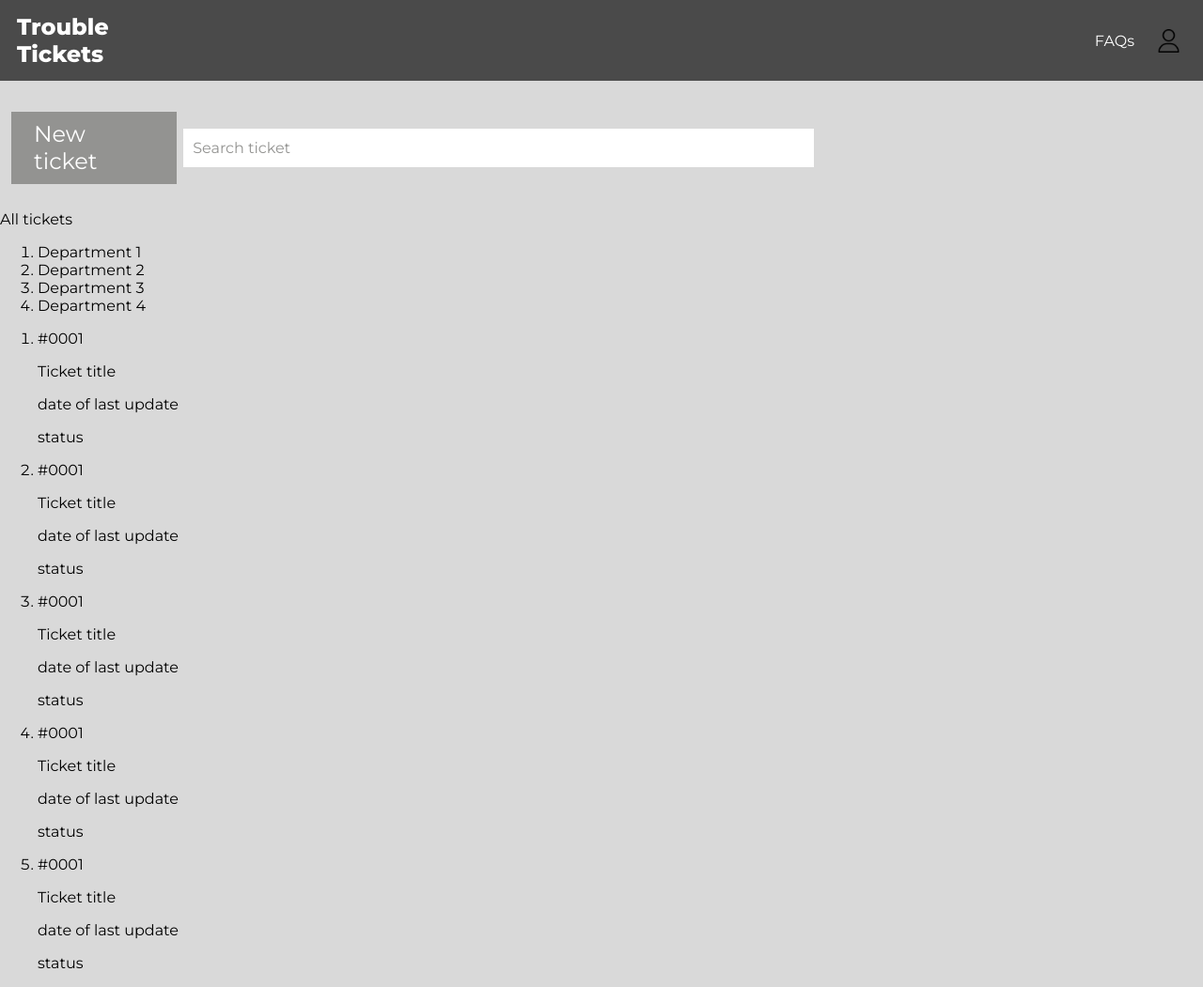
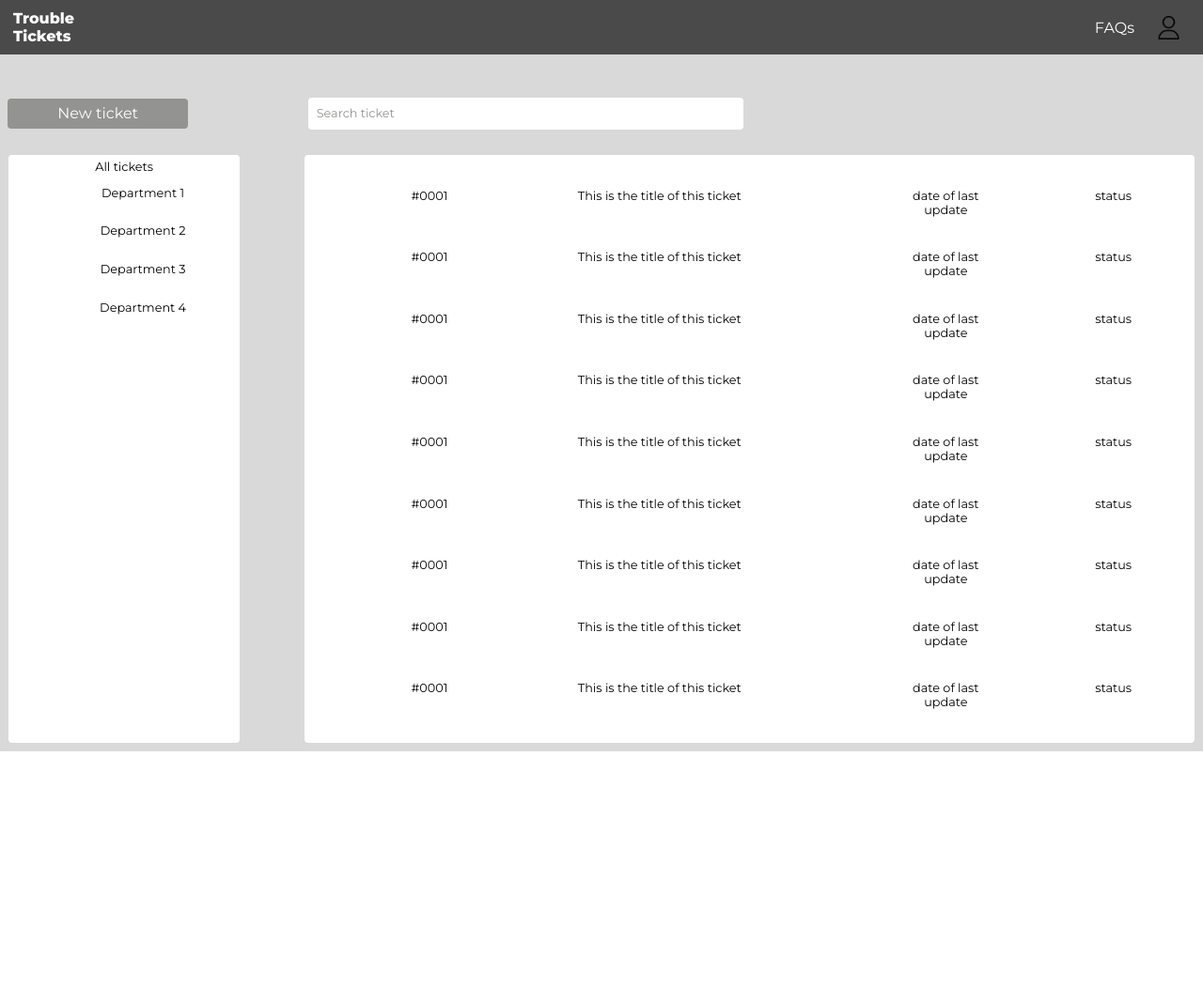
Before and after one commit to coutinho21/ltw_proj, a PHP site: page /homepage_client.html in a window 1280 px wide. Shown: the whole page at 94% size. After the commit the page ends 800 px from the top, so only its background shows below. Run offline with PHP 8.4, Linux system fonts and the light colour scheme.

Commit message:
homepage_client css almost done. cannot figure out how to place those blank spaces between tickets

```diff
--- a/css/homepage_client_style.css
+++ b/css/homepage_client_style.css
@@ -27,7 +27,7 @@ body > header {
 }
 
 body > header > a {
-    font-size: 1.5em;
+    font-size: 1em;
     font-weight: 900;
     color: #FFFFFF;
     text-decoration: none;
@@ -57,12 +57,13 @@ body > header > img {
     grid-row: 2 / 3;
 
     display: grid;
-    grid-template-columns: 1fr 5fr;
+    grid-template-columns: 1fr 4fr;
     grid-template-rows: 1fr;
 
-    margin-top: 1em;
-    padding: .6em .3em .3em .3em;
+    margin-top: .5em;
+    padding: .2em;
     align-items: center;
+    /* justify-items: center; */
 }
 
 .add-and-search > h2 {
@@ -70,27 +71,34 @@ body > header > img {
 
     color: #FFFFFF;
     background-color: #939391;
-    font-size: 1.5em;
+    font-size: 1em;
     font-weight: lighter;
     margin: .3em;
     padding: .4em 1em;
-    width: auto;
-    justify-self: start;
-    justify-content: center;
+    width: 70%;
+    text-align: center;
+    text-justify: center;
     border-style: none;
+    border-radius: 4px;
+}
+.add-and-search > h2:hover {
+    background-color: #b7b7b7;
 }
 
 .add-and-search > input {
     grid-column: 2 / -1;
 
-    font-size: 1em;
+    font-size: .8em;
     font-weight: lighter;
+    margin-left: 7.5em;
+    text-justify: center;
+    height: 32px;
+    width: 50%;
+    border-style: none;
+    border-radius: 4px;
+    background-color: white;
+}
 
-    height: 3vw;
-    width: 70%;
-    border-style: none;
-
-}
 .add-and-search > input::placeholder {
     padding: .5em;
     color: #939391;
@@ -100,4 +108,94 @@ body > header > img {
     grid-column: 1 / -1;
     grid-row: 3 / -1;
 
+    display: grid;
+    grid-template-columns: 1fr 4fr;
+    grid-gap: 74px;
 }
+
+.departments {
+    grid-column: 1 / 2;
+
+    display: flex;
+    flex-direction: column;
+    width: 100%;
+    background-color: #FFFFFF;
+    font-size: .8em;
+    margin: .7em;
+    padding: .4em .2em;
+    border-radius: 4px;
+}
+
+.departments > p {
+    text-align: center;
+    align-content: center;
+    margin: 0;
+}
+
+.departments > ul {
+    display: flex;
+    flex-direction: column;
+
+    text-align: center;
+    text-justify: center;
+    margin: 0;
+}
+
+.departments > ul  > li {
+    grid-row: 2 / -1;
+
+    text-align: center;
+    text-justify: center;
+    margin: 0;
+    list-style-type: none;
+}
+
+.tickets-list {
+    grid-column: 2 / -1;
+
+    text-align: center;
+    text-justify: center;
+    width: auto;
+    background-color: #FFFFFF;
+    font-size: .8em;
+    margin: .7em;
+    padding: .4em .2em;
+    border-radius: 4px;
+    /* overflow-y: auto; */
+}
+
+.tickets-list > ul {
+    display: flex;
+    flex-direction: column;
+}
+
+.tickets-list > ul > li {
+    list-style-type: none;
+
+    display: grid;
+    grid-template-columns: 1fr 2fr 1fr 1fr;
+}
+
+.tickets-list > ul > li > p {
+    text-align: center;
+    text-justify: start;
+    padding: 5px;
+}
+
+.tickets-list > ul > li > p:nth-child(1) {
+    grid-column: 1 / 2;
+}
+.tickets-list > ul > li > p:nth-child(2) {
+    grid-column: 2 / 3;
+    margin-right: 4em;
+}
+.tickets-list > ul > li > p:nth-child(3) {
+    grid-column: 3 / 4;
+    max-width: 10ch;
+    flex-wrap: wrap;
+    margin-left: 4em;
+}
+.tickets-list > ul > li > p:nth-child(4) {
+    grid-column: 4 / -1;
+    margin-left: 1em;
+}
--- a/homepage_client.html
+++ b/homepage_client.html
@@ -19,46 +19,70 @@
         <main class="main-content">
             <div class="departments">
                 <p>All tickets</p>
-                <ol>
-                    <li>Department 1</li>
-                    <li>Department 2</li>
-                    <li>Department 3</li>
-                    <li>Department 4</li>
-                </ol>
+                <ul>
+                    <li><p>Department 1</p></li>
+                    <li><p>Department 2</p></li>
+                    <li><p>Department 3</p></li>
+                    <li><p>Department 4</p></li>
+                </ul>
             </div>
             <div class="tickets-list">
-                <ol>
+                <ul>
                     <li>
                         <p>#0001</p>
-                        <p>Ticket title</p>
+                        <p>This is the title of this ticket</p>
                         <p>date of last update</p>
                         <p>status</p>
                     </li>
                     <li>
                         <p>#0001</p>
-                        <p>Ticket title</p>
+                        <p>This is the title of this ticket</p>
                         <p>date of last update</p>
                         <p>status</p>
                     </li>
                     <li>
                         <p>#0001</p>
-                        <p>Ticket title</p>
+                        <p>This is the title of this ticket</p>
                         <p>date of last update</p>
                         <p>status</p>
                     </li>
                     <li>
                         <p>#0001</p>
-                        <p>Ticket title</p>
+                        <p>This is the title of this ticket</p>
                         <p>date of last update</p>
                         <p>status</p>
                     </li>
                     <li>
                         <p>#0001</p>
-                        <p>Ticket title</p>
+                        <p>This is the title of this ticket</p>
                         <p>date of last update</p>
                         <p>status</p>
                     </li>
-                </ol>
+                    <li>
+                        <p>#0001</p>
+                        <p>This is the title of this ticket</p>
+                        <p>date of last update</p>
+                        <p>status</p>
+                    </li>
+                    <li>
+                        <p>#0001</p>
+                        <p>This is the title of this ticket</p>
+                        <p>date of last update</p>
+                        <p>status</p>
+                    </li>
+                    <li>
+                        <p>#0001</p>
+                        <p>This is the title of this ticket</p>
+                        <p>date of last update</p>
+                        <p>status</p>
+                    </li>
+                    <li>
+                        <p>#0001</p>
+                        <p>This is the title of this ticket</p>
+                        <p>date of last update</p>
+                        <p>status</p>
+                    </li>
+                </ul>
             </div>
         </main>
     </body>
```
